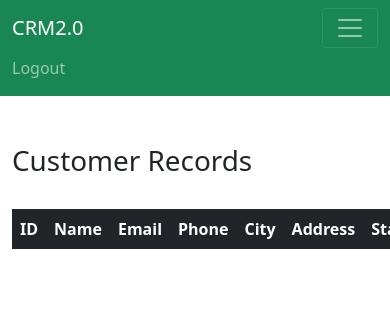
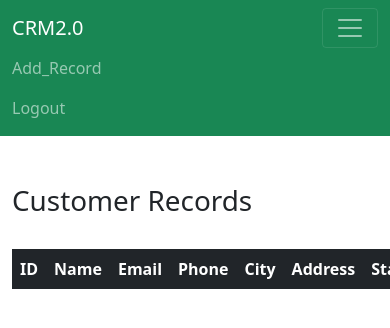
Before and after one commit to thedarkarchitect/customer-relation-system, a Django app: page / in a window 390 px wide, after a click that opens the changed part; the page is wider, and only the part inside the window is pictured. Shown: the top 328 px of that part. Run offline with Django 4.2, Linux system fonts and the light colour scheme; the visitor is signed in with stand-in values (Sample User, id 1); data that the repository does not hold is empty.

Commit message:
Final commit

```diff
--- a/customers/forms.py
+++ b/customers/forms.py
@@ -45,4 +45,4 @@ class AddRecordForm(forms.ModelForm):
 
 	class Meta:
 		model = Record
-		exclude = ("user",)
+		exclude = ("user", )
--- a/customers/templates/home.html
+++ b/customers/templates/home.html
@@ -22,7 +22,7 @@
     {% if records %}
         {% for record in records %}
         <tr>
-            <td>{{ record.id }}</td>
+            <td><a href="{% url 'record' record.id %}">{{ record.id }}</a></td>
             <td>{{ record.first_name }} {{ record.last_name }}</td>
             <td>{{ record.email }}</td>
             <td>{{ record.phone }}</td>
--- a/customers/templates/navbar.html
+++ b/customers/templates/navbar.html
@@ -7,6 +7,9 @@
     <div class="collapse navbar-collapse" id="navbarNavDropdown">
         <ul class="navbar-nav">
             {% if user.is_authenticated %}
+                <li class="nav-item">
+                    <a class="nav-link" href="{% url 'add' %}">Add_Record</a>
+                </li>
                 <li class="nav-item">
                     <a class="nav-link" href="{% url 'logout' %}">Logout</a>
                 </li>
--- a/customers/urls.py
+++ b/customers/urls.py
@@ -7,4 +7,8 @@ urlpatterns = [
     # path('login/', views.user_login, name='login'),
     path('logout/', views.user_logout, name='logout'),
     path('register/', views.register_user, name='register'),
+    path('record/<int:pk>', views.customer_record, name='record'),
+    path('delete/<int:pk>', views.delete_record, name='delete'),
+    path('add_record', views.add_record, name='add'),
+    path('update_record/<int:pk>', views.update_record, name='update_record'),
 ]
--- a/customers/views.py
+++ b/customers/views.py
@@ -1,7 +1,7 @@
 from django.shortcuts import render, redirect
 from django.contrib.auth import authenticate, login, logout
 from django.contrib import messages
-from .forms import RegisterForm
+from .forms import RegisterForm, AddRecordForm
 from .models import Record
 
 # Create your views here.
@@ -50,3 +50,46 @@ def register_user(request):
         form = RegisterForm()
         return render(request, 'register.html', {'form':form})
     return render(request, 'register.html', {'form':form})
+
+def customer_record(request, pk):
+    if request.user.is_authenticated:
+        customer_record = Record.objects.get(pk=pk)
+        return render(request, 'record.html', {'customer_record':customer_record})
+    else:
+        messages(request, "You must be logged in to view the records")
+        return redirect('home')
+
+def delete_record(request, pk):
+    delete_it = Record.objects.get(id=pk)
+    delete_it.delete()
+    messages.success(request, "Record Deleted Successfully...")
+    return redirect('home')
+
+def add_record(request):
+    form = AddRecordForm()
+    # if request.user.is_authenticated:
+    if request.method == "POST":
+        form = AddRecordForm(request.POST)
+        if form.is_valid():
+            form.save()
+            messages.success(request, "Record Added...")
+            return redirect('home')
+    else:
+        return render(request, 'add_record.html', {'form':form})
+    return render(request, 'add_record.html', {'form':form})
+    # else:
+    #     messages.success(request, "You must be Logged In...")
+    #     return redirect('home')
+
+def update_record(request, pk):
+    if request.user.is_authenticated:
+        current_record = Record.objects.get(id=pk)
+        form = AddRecordForm(request.POST or None, instance=current_record)#this prepopulates the form
+        if form.is_valid():
+            form.save()
+            messages.success(request, "Record Has Been Updated!")
+            return redirect('home')
+        return render(request, 'update_record.html', {'form':form})
+    else:
+        messages.success(request, "You Must Be logged In...")
+        return redirect('home')
```
Also changed, not shown: customers/templates/add_record.html (added, +13 -0 lines), customers/templates/record.html (added, +26 -0 lines), customers/templates/update_record.html (added, +18 -0 lines).
